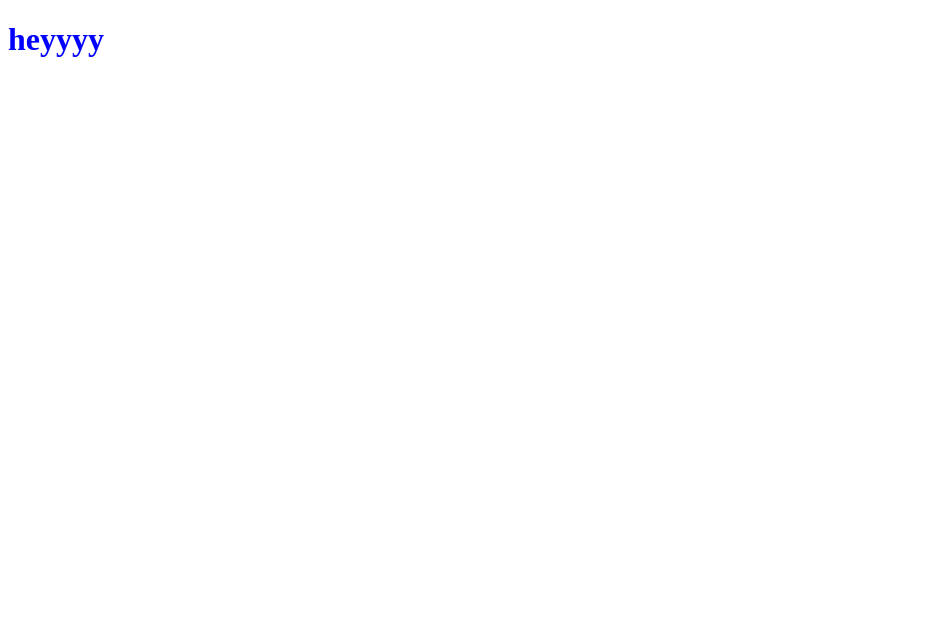
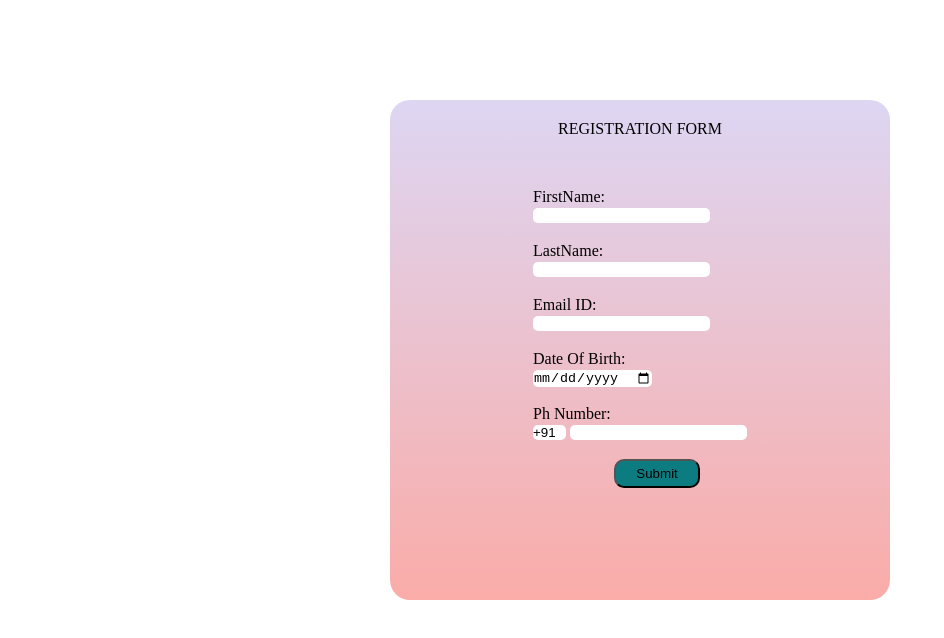
Before and after one commit to Riyannnnn/registration-form, a plain HTML site: page views/index.html in a window 1280 px wide. Shown: the whole page, without its empty margins (0-944 px from the left). Drawn offline with Linux system fonts and the light colour scheme.

Commit message:
second commit

```diff
--- a/styles/style.css
+++ b/styles/style.css
@@ -1 +1,53 @@
-h1{color: blue;}
+*{
+    margin: 0;
+    padding: 0;
+
+}
+.main{
+    width: 500px;
+    height: 500px;
+    border: 5px;
+    border-style: none;
+    border-radius: 20px;
+    margin: auto;
+    margin-top:100px;
+    margin-bottom: auto;
+    display: flex;
+    flex-direction: column;
+    justify-items: center;
+
+
+}
+.main{
+    background-image: linear-gradient(to bottom,#ddd6f3, #faaca8);
+}
+.heading{
+    padding-top: 20px;
+    display: flex;
+    justify-content: center;
+
+}
+.form{
+    padding-top: 50px;
+    display:flex;
+    justify-content: center;
+}
+.input{
+    border-radius: 5px;
+    border: none;
+
+}
+.button{
+    padding-left:20px;
+    padding-right:20px;
+    padding-top:5px;
+    padding-bottom:5px;
+    margin-left: 38%;
+    border-radius: 10px;
+    background-color: #0c7c80;
+    box-shadow:5px #998f8f;
+    cursor: pointer;
+}
+.button:hover{
+    background-color: aqua;
+}
--- a/views/index.html
+++ b/views/index.html
@@ -5,9 +5,28 @@
     <meta http-equiv="X-UA-Compatible" content="IE=edge">
     <meta name="viewport" content="width=device-width, initial-scale=1.0">
     <link rel="stylesheet" href="../styles/style.css">
-    <title>Document</title>
+    <title>REGISTRATION FORM</title>
 </head>
 <body>
-    <h1>heyyyy</h1>
+<div class="main">
+    <div class="heading">REGISTRATION FORM</div>
+    <div class="form">
+        <form action="">
+            <label for="fname">FirstName:</label><br>
+            <input class="input" type="text" id=fname> <br><br>
+            <label for="lname">LastName:</label><br>
+            <input class="input" type="text" id=lname><br><br>
+            <label for="email">Email ID:</label><br>
+            <input class="input" type="email" id="email"><br><br>
+            <label for="DOB">Date Of Birth:</label><br>
+            <input class="input" type="date" id="DOB"><br><br>
+            <label for="num">Ph Number:</label><br>
+            <input  class="input" type="text" name="country code" value="+91" size="2">
+            <input class="input"  type="number" id="num"size="10"><br><br>
+            <input class="button" type="button" value="Submit">
+        </form>
+
+    </div>
+</div>
 </body>
 </html>
```
